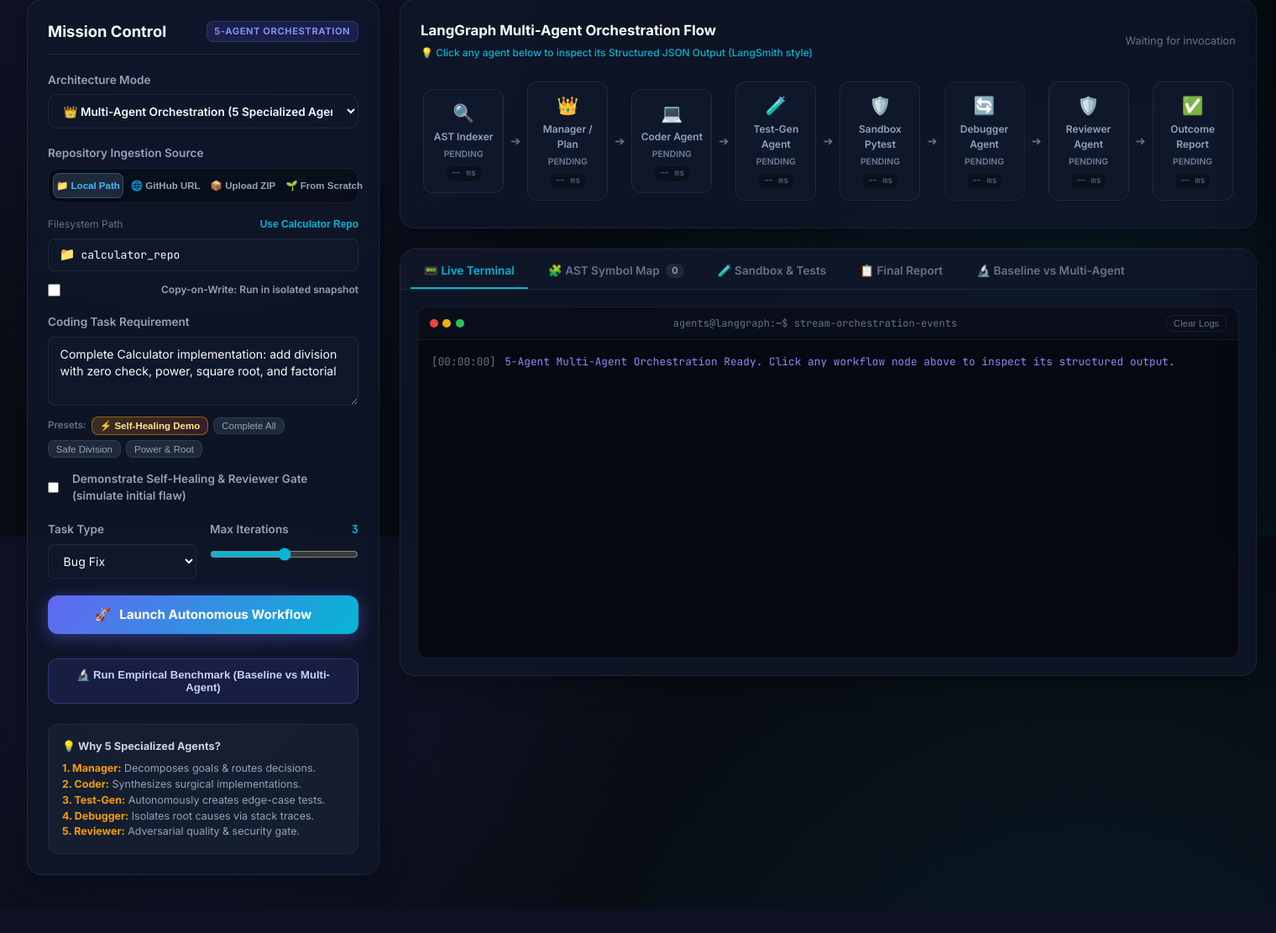
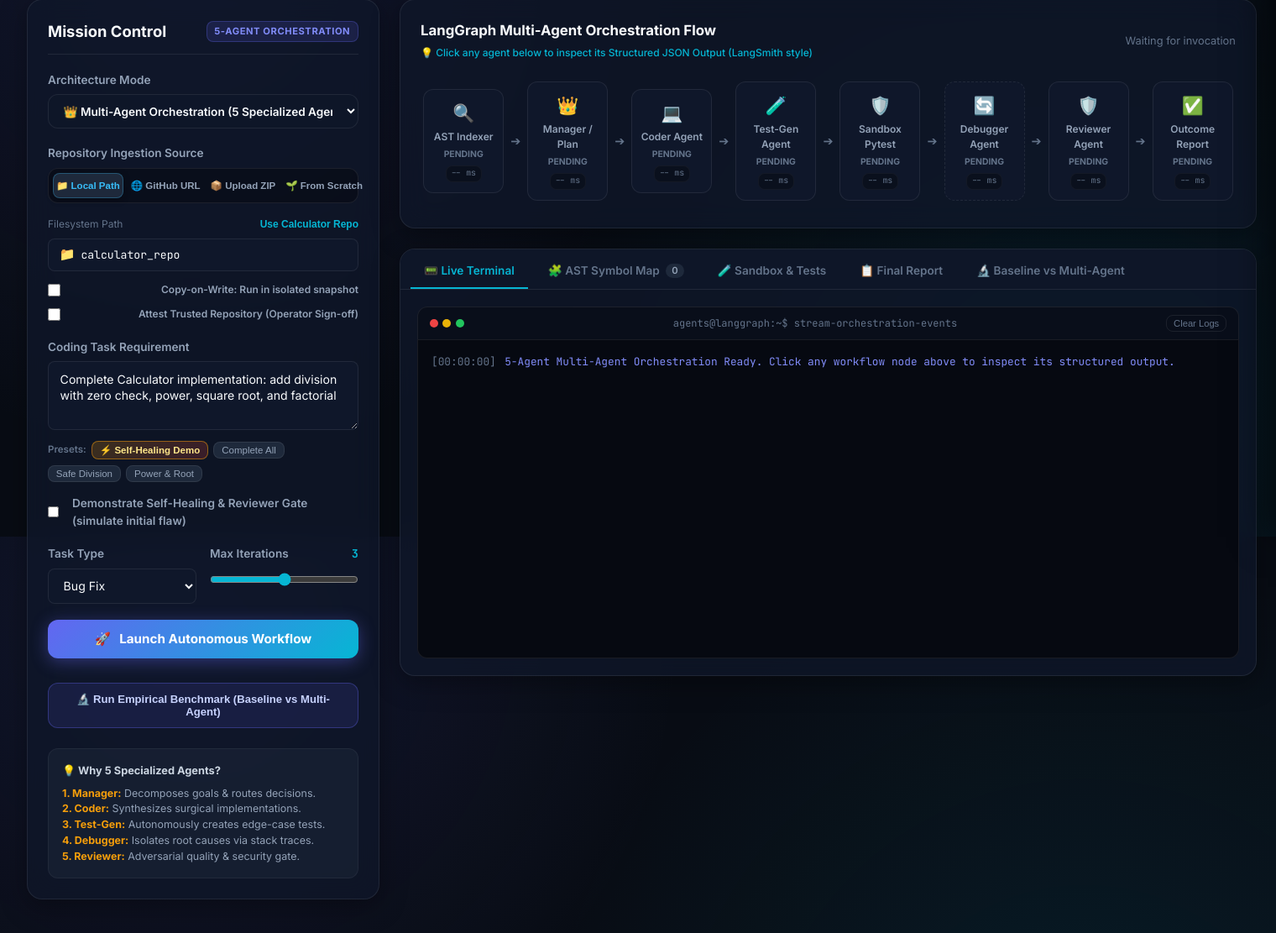
Before and after one commit to developerbilli/Autonomous-Coding-Agent, a FastAPI app: page / in a window 1520 px wide. Shown: the part 161-1272 px from the top of the page at 84% size. Before the commit the page ends 1243 px from the top, so only its background shows below. Run offline with FastAPI, Linux system fonts and the light colour scheme.

Commit message:
feat(security): enforce zero-trust provenance-based repository classification
- Eliminates location == trust assumption: local paths default to UNTRUSTED
- Only greenfield scaffolds or explicit operator attestation grant TRUSTED status
- Adds operator attestation controls across CLI (--trusted), API, and Web UI

```diff
--- a/server.py
+++ b/server.py
@@ -95,6 +95,8 @@ class RunRequest(BaseModel):
     zip_base64: Optional[str] = None
     project_name: Optional[str] = None
     isolate_local_copy: bool = False
+    operator_attestation: bool = False
+    trust_level: Optional[str] = None
 
     # Execution Parameters
     repo_path: Optional[str] = "calculator_repo"
@@ -369,9 +371,12 @@ async def event_stream_generator(req: RunRequest) -> AsyncGenerator[str, None]:
             zip_base64=req.zip_base64,
             project_name=req.project_name,
             isolate_local_copy=req.isolate_local_copy,
+            operator_attestation=req.operator_attestation,
+            trust_level=req.trust_level,
         )
         workspace_path = repo_mgr.prepare_workspace(task_id=stable_thread, spec=spec)
         target_repo = str(workspace_path.resolve())
+        yield send_event("log", {"level": "info", "message": f"Security Posture: Repository Trust Level = '{spec.trust_level.upper()}' (Attestation: {spec.operator_attestation})"})
         yield send_event("log", {"level": "success", "message": f"Workspace isolated and verified at: {target_repo}"})
     except Exception as e:
         yield send_event("log", {"level": "error", "message": f"Workspace ingestion failed: {str(e)}"})
--- a/web/static/js/app.js
+++ b/web/static/js/app.js
@@ -83,6 +83,7 @@ document.addEventListener("DOMContentLoaded", () => {
     const githubBranchInput = document.getElementById("github-branch");
     const githubTokenInput = document.getElementById("github-token");
     const isolateLocalCheck = document.getElementById("isolate-local-check");
+    const operatorAttestationCheck = document.getElementById("operator-attestation-check");
     const zipFileInput = document.getElementById("zip-file");
     const zipProjectNameInput = document.getElementById("zip-project-name");
     const greenfieldNameInput = document.getElementById("greenfield-name");
@@ -718,6 +719,7 @@ document.addEventListener("DOMContentLoaded", () => {
                     zip_base64: zipBase64,
                     project_name: projectName,
                     isolate_local_copy: isolateLocal,
+                    operator_attestation: operatorAttestationCheck ? operatorAttestationCheck.checked : false,
                     task: task,
                     max_iterations: maxIter,
                     task_type: taskType,
--- a/web/templates/index.html
+++ b/web/templates/index.html
@@ -94,6 +94,13 @@
                                     <input type="checkbox" id="isolate-local-check">
                                     <span class="checkmark"></span>
                                     <span class="checkbox-text" style="font-size: 0.75rem;">Copy-on-Write: Run in isolated snapshot</span>
+                                </label>
+                            </div>
+                            <div class="checkbox-container sub-checkbox" style="margin-top: 0.25rem;">
+                                <label class="custom-checkbox" title="Operator sign-off attesting that this local repository is trusted. By default, untrusted repositories enforce strict container/VM isolation barriers.">
+                                    <input type="checkbox" id="operator-attestation-check">
+                                    <span class="checkmark"></span>
+                                    <span class="checkbox-text" style="font-size: 0.75rem;">Attest Trusted Repository (Operator Sign-off)</span>
                                 </label>
                             </div>
                         </div>
```
Also changed, not shown: agent/repository/manager.py (+12 -6 lines), main.py (+8 -1 lines), tests/test_sandbox_security.py (+39 -11 lines).
